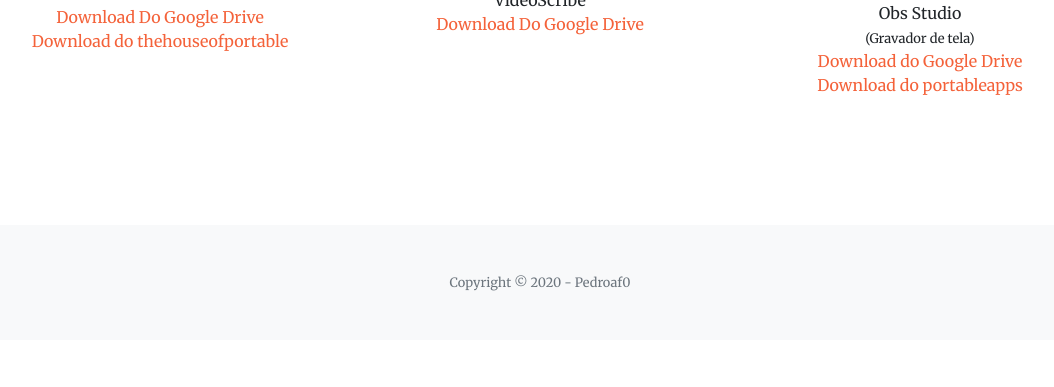
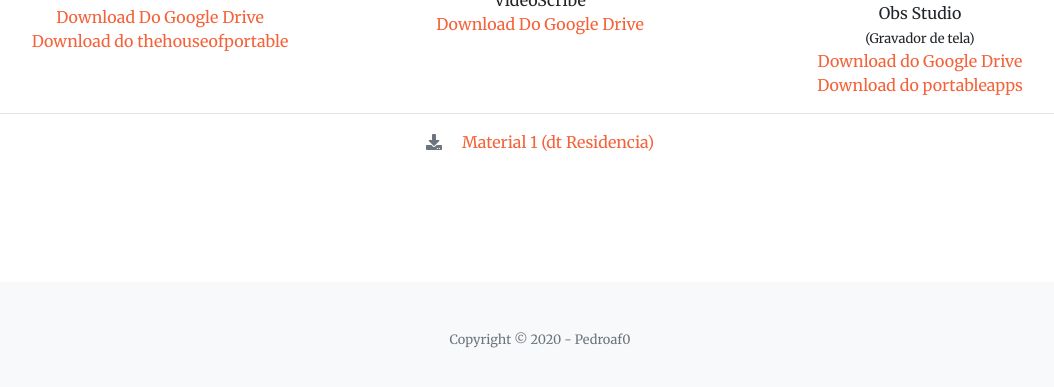
Before and after one commit to pedroaf0/oficina, a website with bundled scripts: page index.html in a window 1280 px wide. Shown: the part 3673-4060 px from the top of the page, without its empty margins (100-1154 px from the left). Before the commit the page ends 4013 px from the top, so only its background shows below. Built offline with nearby package versions, Linux system fonts and the light colour scheme; files whose address does not match are found by name.

Commit message:
Update index.html

```diff
--- a/index.html
+++ b/index.html
@@ -293,7 +293,10 @@
           <a class="d-block" target="_blank" href="https://portableapps.com/apps/music_video/obs-studio-portable">Download do portableapps</a>
         </div>
       </div>
+      <hr>
+      <div class="text-center text-muted"><i class='fas fa-download' style="padding-right: 20px;"></i><a href="https://drive.google.com/drive/folders/1iBsPI3bDKBpFv3i5XOIDwmSlLGBYU664?usp=sharing" target="_blank">Material 1 (dt Residencia)</a></div>
     </div>
+
   </section>
 
   <!-- Footer -->
@@ -315,6 +318,7 @@
   <script src="js/creative.js"></script>
 
 
+
 </body>
 
 </html>
```
